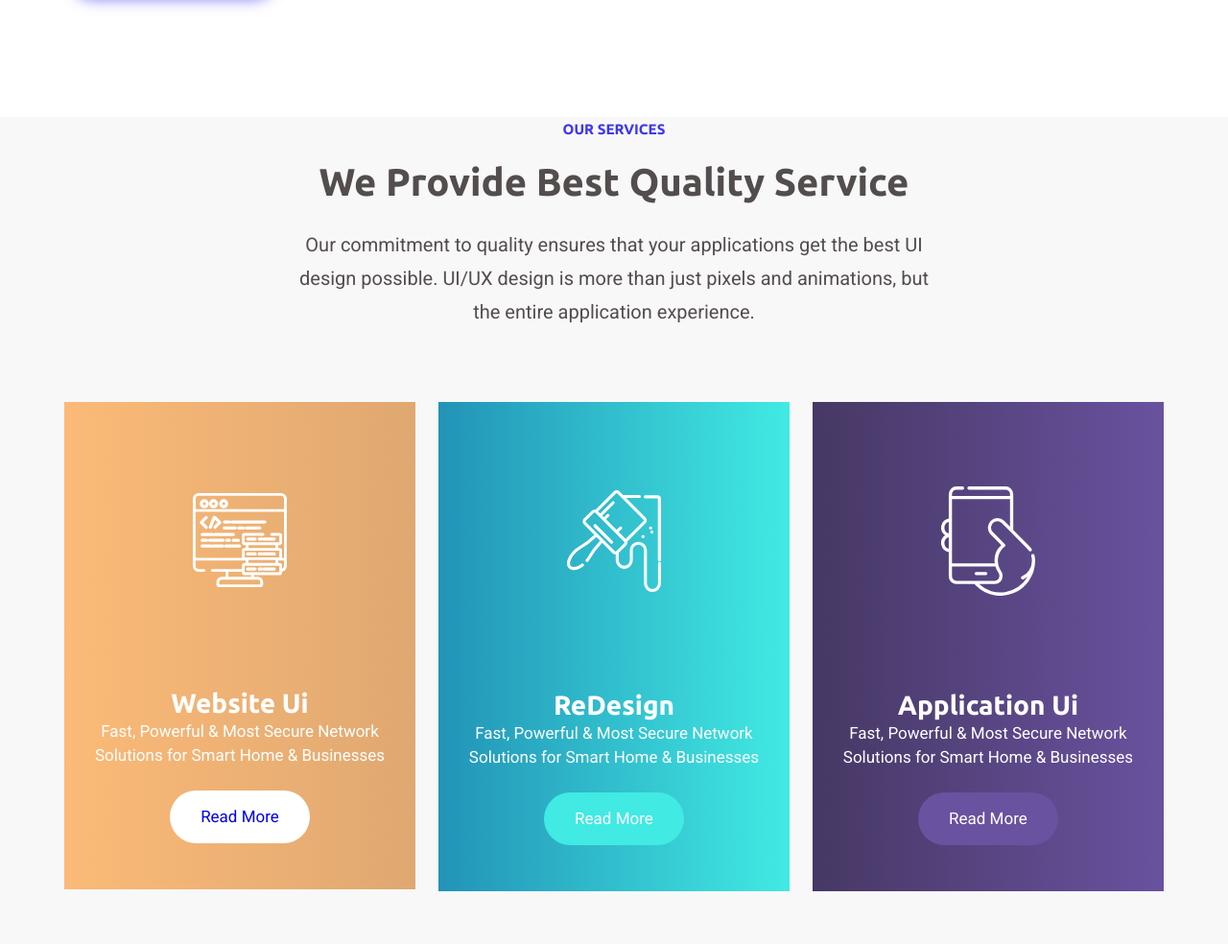
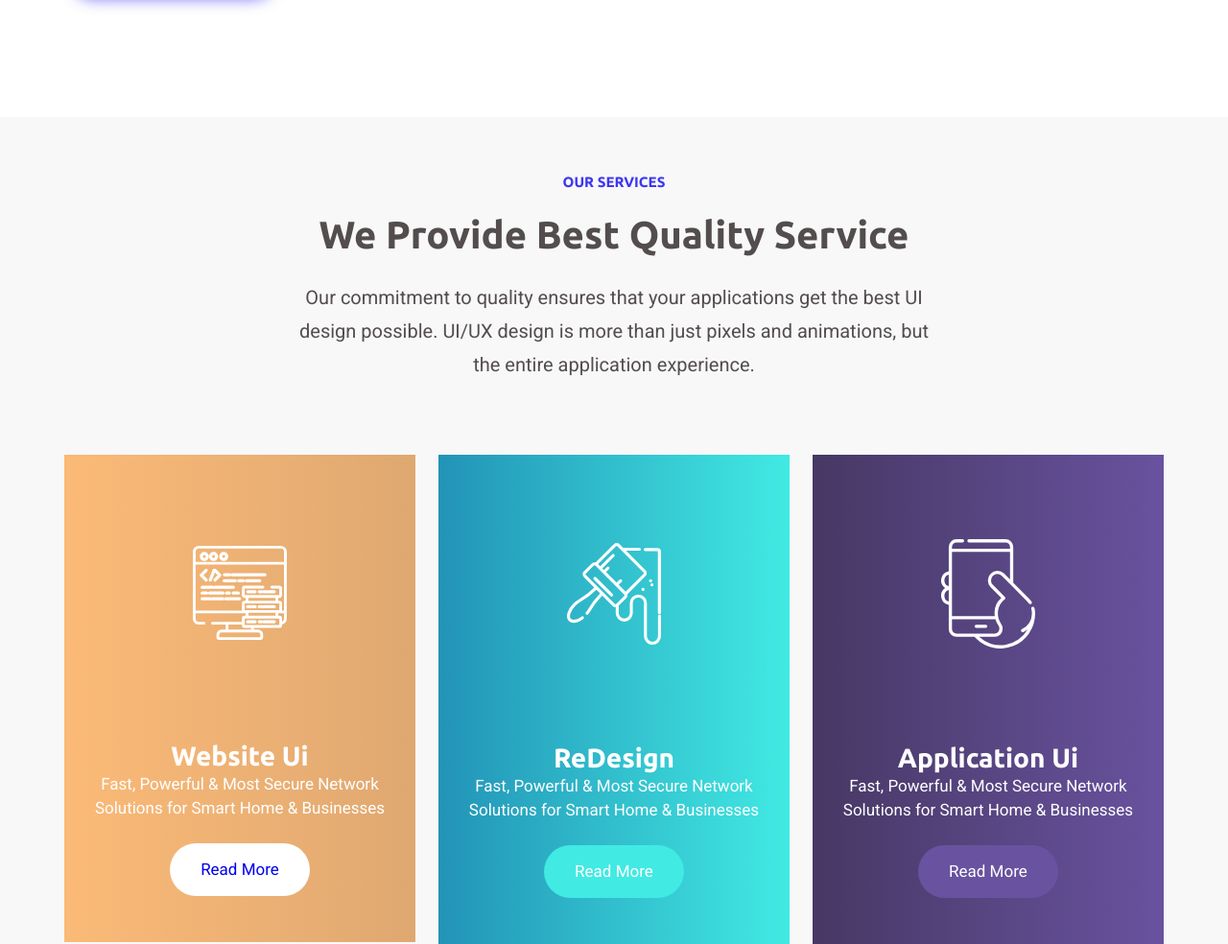
Before and after one commit to rezaul1176/my-first-github-with-landing-page-design, a plain HTML site: page index.html in a window 1280 px wide. Shown: the part 831-1815 px from the top of the page at 96% size. Drawn offline with Linux system fonts and the light colour scheme.

Commit message:
Second section fully completed

```diff
--- a/assets/css/style.css
+++ b/assets/css/style.css
@@ -117,7 +117,12 @@ h1,h2, h3, h4, h5, h6{
 
 /* Service Section start here*/
 
+
+.for-background-color{
+    background-color: #F8F8F8;
+}
 .main-wrapper-service-section {
+    background-color: #F8F8F8;
     max-width: 1170px;
     margin: 15px auto 0px auto;
     /* margin: 94px auto 73px auto; */
@@ -137,7 +142,7 @@ h1,h2, h3, h4, h5, h6{
     font-size: 15px;
     line-height: 25px;
     color: #3D37F1;
-    margin-top: 15px;
+    padding-top: 55px;
     margin-bottom: 18px;
     text-transform: uppercase;
 }
```
